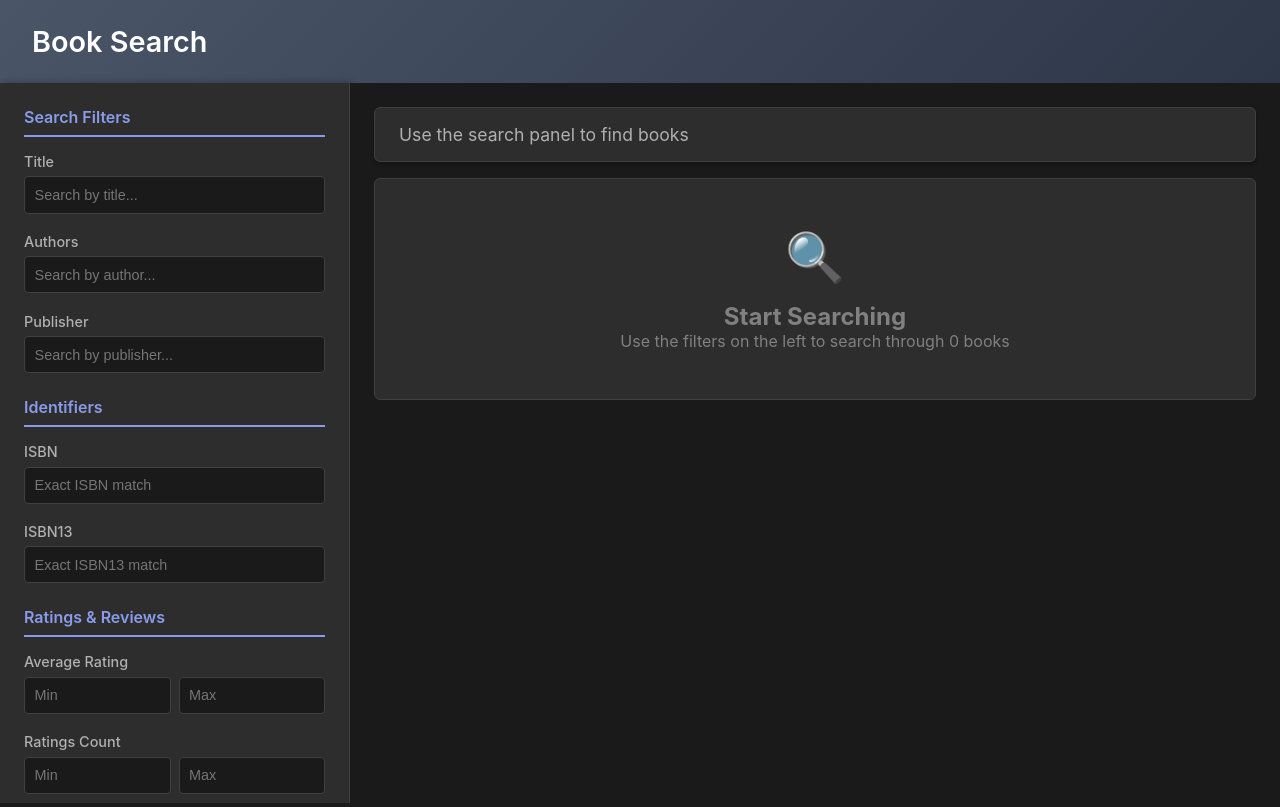
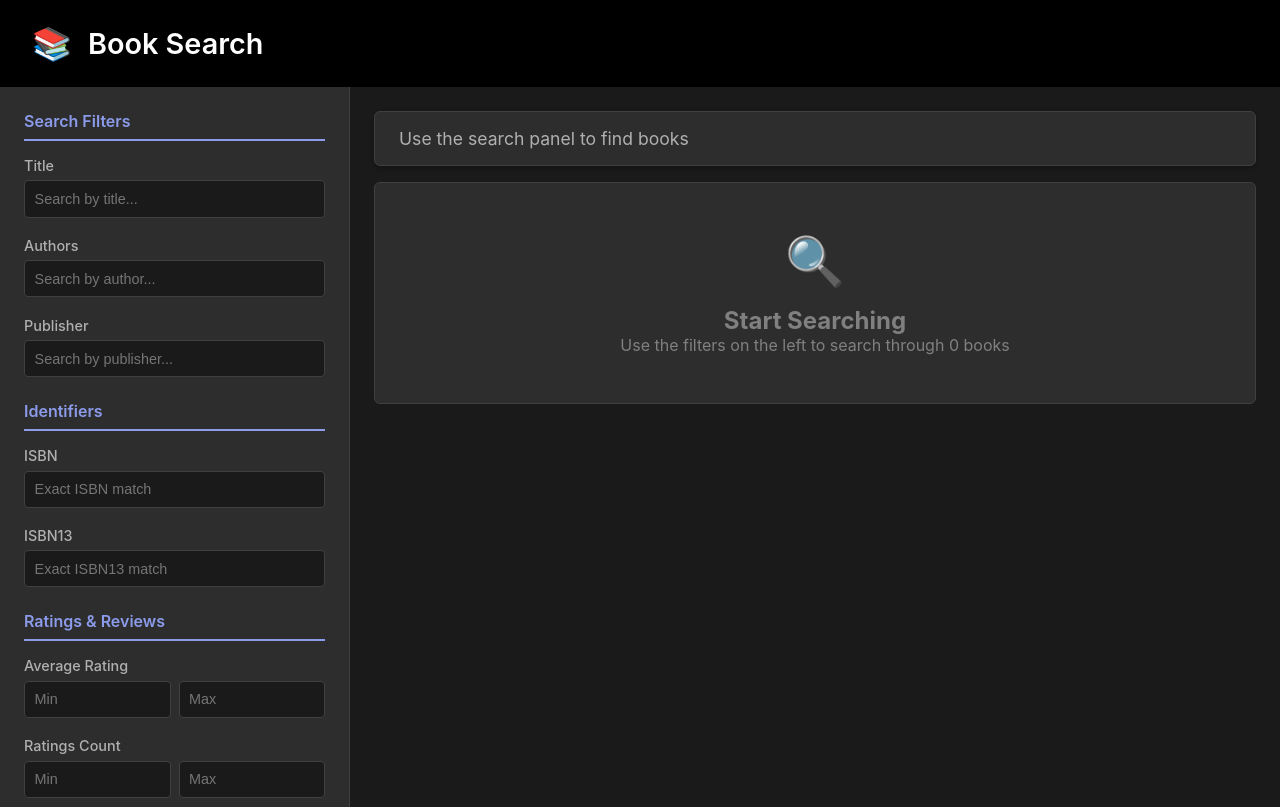
Before and after one commit to kapilgoenka/book-search-app, a Django app: page / in a window 1280 px wide. Run offline with Django 5.2, Linux system fonts and the light colour scheme; data that the repository does not hold is empty.

Commit message:
Update navbar styling with book logo and constrained width
Changes:
- Change navbar background to pure black (#000000)
- Constrain navbar width to match content (1600px max)
- Add book emoji (📚) as logo
- Center navbar content with proper spacing
- Align logo and title horizontally
- Improve navbar shadow for depth

The navbar now matches the content width and features
a clean book-themed logo for better branding.

🤖 Generated with [Claude Code](https://claude.com/claude-code)

Co-Authored-By: Claude <noreply@anthropic.com>

```diff
--- a/books/templates/books/base.html
+++ b/books/templates/books/base.html
@@ -18,15 +18,31 @@
         }
 
         header {
-            background: linear-gradient(135deg, #4a5568 0%, #2d3748 100%);
+            background: #000000;
             color: white;
+            padding: 0;
+            box-shadow: 0 2px 8px rgba(0,0,0,0.5);
+        }
+
+        .header-content {
+            max-width: 1600px;
+            margin: 0 auto;
             padding: 1.5rem 2rem;
-            box-shadow: 0 2px 8px rgba(0,0,0,0.3);
+            display: flex;
+            align-items: center;
+            gap: 1rem;
+        }
+
+        .logo {
+            font-size: 2rem;
+            display: flex;
+            align-items: center;
         }
 
         header h1 {
             font-size: 1.8rem;
             font-weight: 600;
+            margin: 0;
         }
 
         .container {
@@ -307,7 +323,10 @@
 </head>
 <body>
     <header>
-        <h1>Book Search</h1>
+        <div class="header-content">
+            <div class="logo">📚</div>
+            <h1>Book Search</h1>
+        </div>
     </header>
 
     {% block content %}{% endblock %}
```
